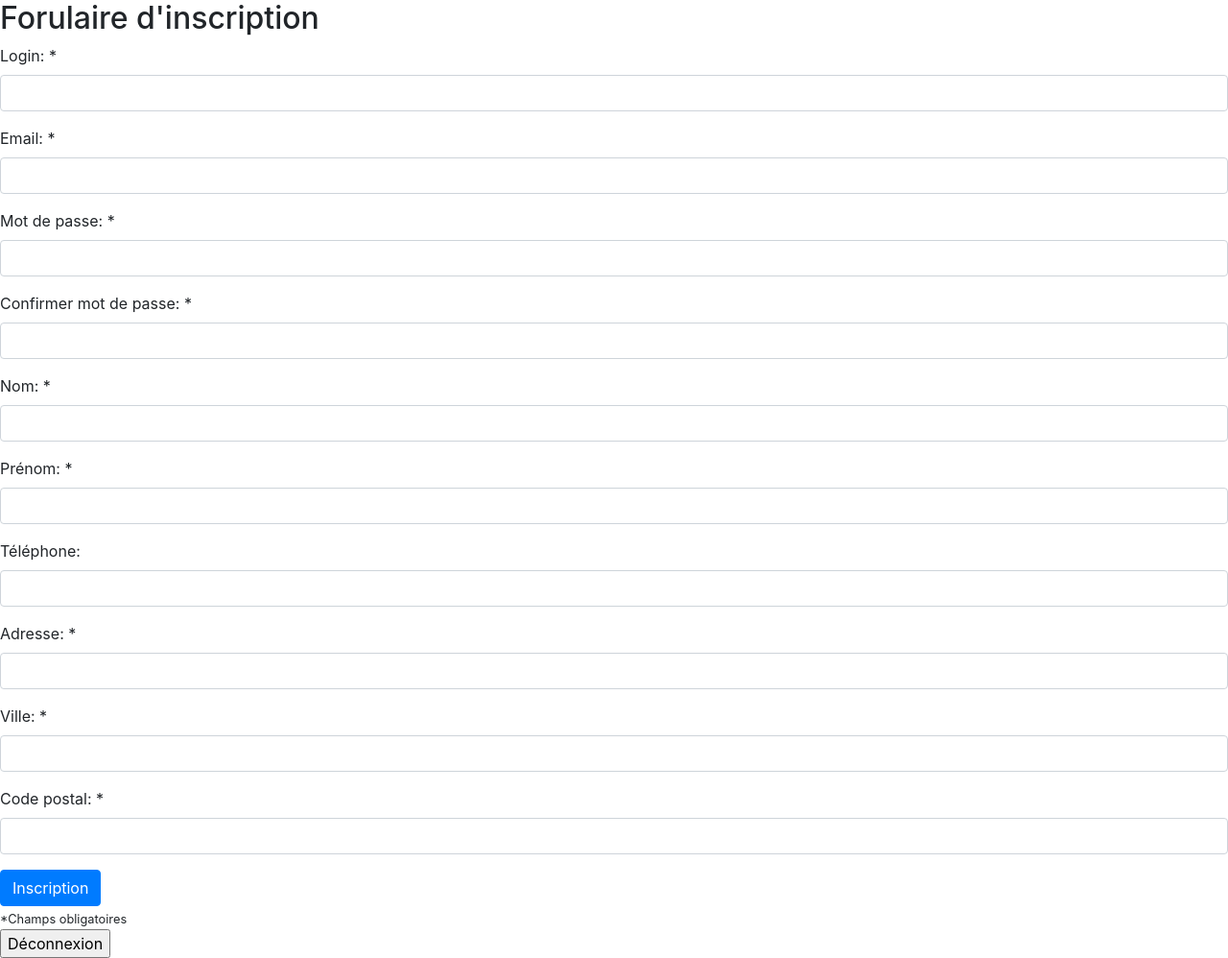
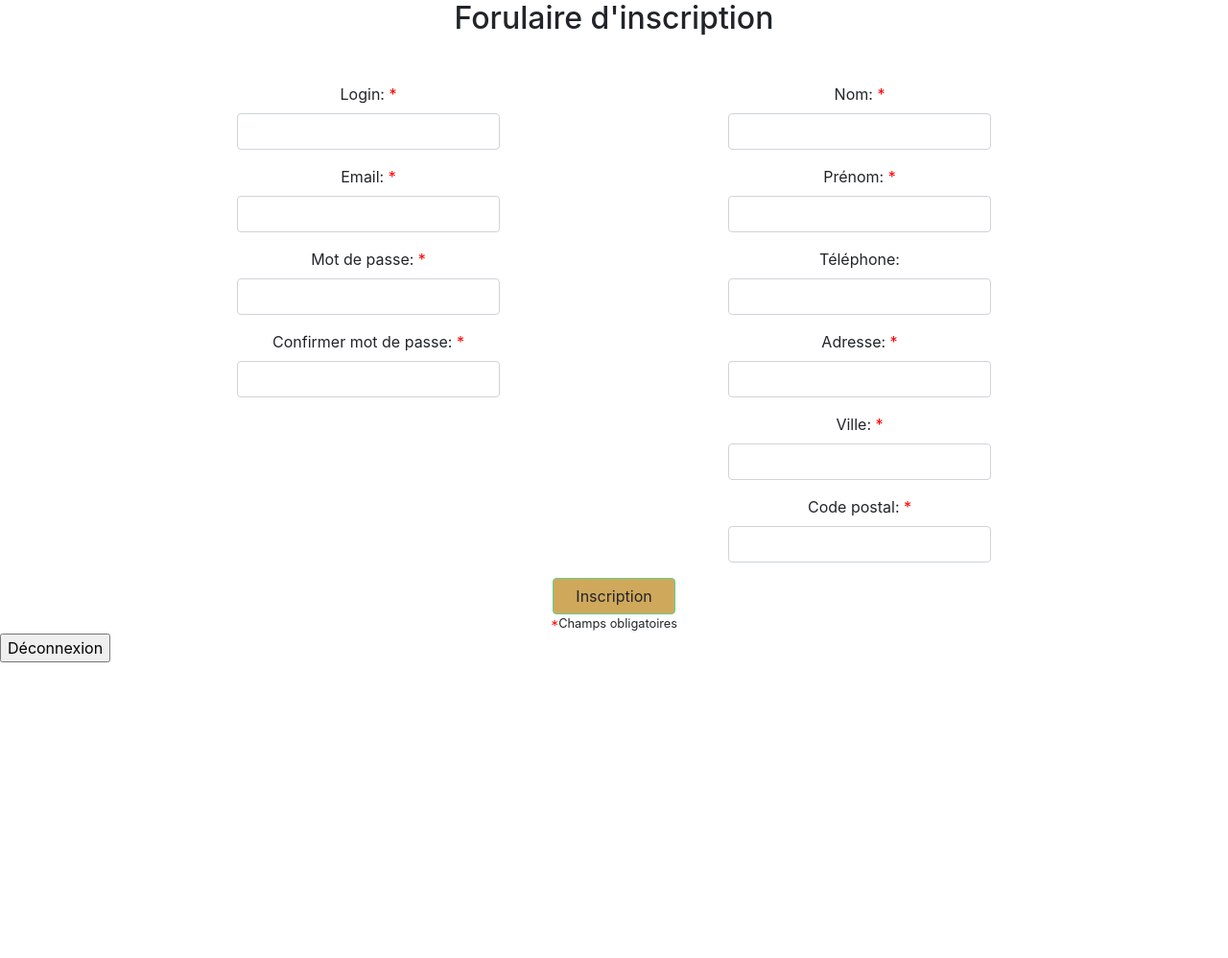
Before and after one commit to celine-pawlak/boutique, a PHP site: page /inscription.php in a window 1280 px wide. Shown: the whole page at 96% size. After the commit the page ends 690 px from the top, so only its background shows below. Run offline with PHP 8.4, Linux system fonts and the light colour scheme.

Commit message:
mise en forme des page inscription.php et connexion.php

```diff
--- a/index.php
+++ b/index.php
@@ -10,6 +10,7 @@ include 'inc/header.php';
     <script src="https://code.jquery.com/jquery-3.5.1.slim.min.js" integrity="sha384-DfXdz2htPH0lsSSs5nCTpuj/zy4C+OGpamoFVy38MVBnE+IbbVYUew+OrCXaRkfj" crossorigin="anonymous"></script>
     <script src="https://cdn.jsdelivr.net/npm/popper.js@1.16.1/dist/umd/popper.min.js" integrity="sha384-9/reFTGAW83EW2RDu2S0VKaIzap3H66lZH81PoYlFhbGU+6BZp6G7niu735Sk7lN" crossorigin="anonymous"></script>
     <script src="https://stackpath.bootstrapcdn.com/bootstrap/4.5.2/js/bootstrap.min.js" integrity="sha384-B4gt1jrGC7Jh4AgTPSdUtOBvfO8shuf57BaghqFfPlYxofvL8/KUEfYiJOMMV+rV" crossorigin="anonymous"></script>
+    <link rel="stylesheet" href="styles/css/style.css"/>
     <title>Coq Ethique</title>
 </head>
 <body>
--- a/inscription.php
+++ b/inscription.php
@@ -9,41 +9,43 @@
     <script src="https://code.jquery.com/jquery-3.5.1.slim.min.js" integrity="sha384-DfXdz2htPH0lsSSs5nCTpuj/zy4C+OGpamoFVy38MVBnE+IbbVYUew+OrCXaRkfj" crossorigin="anonymous"></script>
     <script src="https://cdn.jsdelivr.net/npm/popper.js@1.16.1/dist/umd/popper.min.js" integrity="sha384-9/reFTGAW83EW2RDu2S0VKaIzap3H66lZH81PoYlFhbGU+6BZp6G7niu735Sk7lN" crossorigin="anonymous"></script>
     <script src="https://stackpath.bootstrapcdn.com/bootstrap/4.5.2/js/bootstrap.min.js" integrity="sha384-B4gt1jrGC7Jh4AgTPSdUtOBvfO8shuf57BaghqFfPlYxofvL8/KUEfYiJOMMV+rV" crossorigin="anonymous"></script>
+    <link rel="stylesheet" href="styles/css/style.css"/>
     <title>Inscription</title>
 </head>
 <body>
     <header>
         <?php include 'inc/header.php'; ?>
     </header>
-    <main>
+    <main id="main_inscription">
         <h2>Forulaire d'inscription</h2>
             <form action="" method="POST">
-            <section>
+                <section id="formulaire">
+                    <section id="info_log">
                         <section class="form-group">
                             <label for="username">Login: <span class="oblig">*</span></label>
-                    <input type="text" class="form-control" name="username" id="username" value="<?php echo $username = (isset($_POST['username']))? $_POST['username'] : '' ?>">
+                            <input type="text" class="form-control" name="username" id="username" value="<?php echo $username = (isset($_POST['username']))? $_POST['username'] : '' ?>" required>
                         </section>
                         <section class="form-group">
                             <label for="email">Email: <span class="oblig">*</span></label>
-                    <input type="text" class="form-control" name="email" id="email" value="<?php echo $email = (isset($_POST['email']))? $_POST['email'] : '' ?>">
+                            <input type="text" class="form-control" name="email" id="email" value="<?php echo $email = (isset($_POST['email']))? $_POST['email'] : '' ?>" required>
                         </section>
                         <section class="form-group">
                             <label for="password">Mot de passe: <span class="oblig">*</span></label>
-                    <input type="password" class="form-control" name="password" id="password" value="<?php echo $password = (isset($_POST['password']))? $_POST['password'] : '' ?>">
+                            <input type="password" class="form-control" name="password" id="password" value="<?php echo $password = (isset($_POST['password']))? $_POST['password'] : '' ?>" required>
                         </section>
                         <section class="form-group">
                             <label for="password_confirm">Confirmer mot de passe: <span class="oblig">*</span></label>
-                    <input type="password" class="form-control" name="password_confirm" id="password_confirm" value="<?php echo $password_confirm = (isset($_POST['password_confirm']))? $_POST['password_confirm'] : '' ?>">
+                            <input type="password" class="form-control" name="password_confirm" id="password_confirm" value="<?php echo $password_confirm = (isset($_POST['password_confirm']))? $_POST['password_confirm'] : '' ?>" required>
                         </section>
                     </section>
-            <section>
+                    <section id="info_user">
                         <section class="form-group">
                             <label for="nom">Nom: <span class="oblig">*</span></label>
-                    <input type="text" class="form-control" name="nom" id="nom" value="<?php echo $nom = (isset($_POST['nom']))? $_POST['nom'] : '' ?>">
+                            <input type="text" class="form-control" name="nom" id="nom" value="<?php echo $nom = (isset($_POST['nom']))? $_POST['nom'] : '' ?>" required>
                         </section>
                         <section class="form-group">
                             <label for="prenom">Prénom: <span class="oblig">*</span></label>
-                    <input type="text" class="form-control" name="prenom" id="prenom" value="<?php echo $prenom = (isset($_POST['prenom']))? $_POST['prenom'] : '' ?>">
+                            <input type="text" class="form-control" name="prenom" id="prenom" value="<?php echo $prenom = (isset($_POST['prenom']))? $_POST['prenom'] : '' ?>" required>
                         </section>
                         <section class="form-group">
                             <label for="telephone">Téléphone: </label>
@@ -51,20 +53,23 @@
                         </section>
                         <section class="form-group">
                             <label for="adresse">Adresse: <span class="oblig">*</span></label>
-                    <input type="text" class="form-control" name="adresse" id="adresse" value="<?php echo $adresse = (isset($_POST['adresse']))? $_POST['adresse'] : '' ?>">
+                            <input type="text" class="form-control" name="adresse" id="adresse" value="<?php echo $adresse = (isset($_POST['adresse']))? $_POST['adresse'] : '' ?>" required>
                         </section>
                         <section class="form-group">
                             <label for="ville">Ville: <span class="oblig">*</span></label>
-                    <input type="text" class="form-control" name="ville" id="ville" value="<?php echo $ville = (isset($_POST['ville']))? $_POST['ville'] : '' ?>">
+                            <input type="text" class="form-control" name="ville" id="ville" value="<?php echo $ville = (isset($_POST['ville']))? $_POST['ville'] : '' ?>" required>
                         </section>
                         <section class="form-group">
                             <label for="cp">Code postal: <span class="oblig">*</span></label>
-                    <input type="text" class="form-control" name="cp" id="cp" value="<?php echo $cp = (isset($_POST['cp']))? $_POST['cp'] : '' ?>">
+                            <input type="text" class="form-control" name="cp" id="cp" value="<?php echo $cp = (isset($_POST['cp']))? $_POST['cp'] : '' ?>" required>
                         </section>
                     </section>
-            <input type="submit" class="btn btn-primary" name="valid_insc" value="Inscription">
+                </section>
+                <section class="valid_form">
+                    <input type="submit" class="btn bouton" name="valid_insc" value="Inscription">
+                    <small><span class="oblig">*</span>Champs obligatoires</small>
+                </section>
             </form>
-        <small><span class="oblig">*</span>Champs obligatoires</small>
     </main>
     <?php include 'inc/footer.php';?>
 </body>
--- /dev/null
+++ b/styles/css/style.css
@@ -0,0 +1,80 @@
+html
+    {
+        margin: 0;
+    }
+body
+    {
+        margin: 0;
+        height: 100%;
+    }
+main
+    {
+        height: 100%;
+    }
+/* DEBUT STYLE GENERIQUE */
+.bouton
+    {
+        background-color: #D0A85C;
+        border-color: #5CD089;
+        width: 10vw;
+    }
+.bouton:hover
+    {
+        background-color: #AC8B4E;
+        border-color: #449D66;
+        color: white;
+    }
+input
+    {
+        text-align: center;
+    }
+.valid_form
+    {
+        display: flex;
+        flex-direction: column;
+        justify-content: center;
+        align-items: center;
+    }
+/* FIN STYLE GENERIQUE */
+/* DEBUT INSCRIPTION */
+#main_inscription
+    {
+        display: flex;
+        flex-direction: column;
+        align-items: center;
+    }
+#main_inscription form
+    {
+        display: flex;
+        flex-direction: column;
+        width: 80vw;
+    }
+#formulaire
+    {
+        margin-top: 5vh;
+        display: flex;
+        flex-direction: row;
+        justify-content: space-around;
+        text-align: center;
+    }
+.oblig
+    {
+        color: red;
+    }
+/* FIN INSCRIPTION */
+/* DEBUT CONNEXION */
+#main_connexion
+    {
+        display: flex;
+        flex-direction: column;
+        align-items: center;
+    }
+#main_connexion form
+    {
+        display: flex;
+        flex-direction: column;
+        width: 20vw;
+        text-align: center;
+        margin-top: 5vh;
+    }
+/* FIN CONNEXION */
```
Also changed, not shown: connexion.php (+8 -4 lines). Lines whose indentation alone changed are shown as unchanged.
